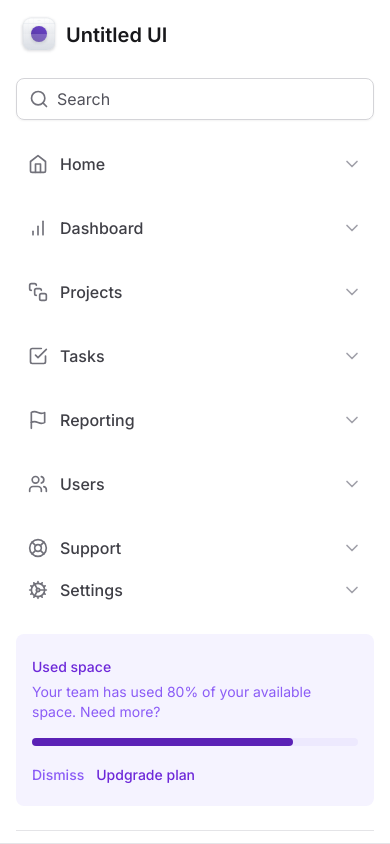
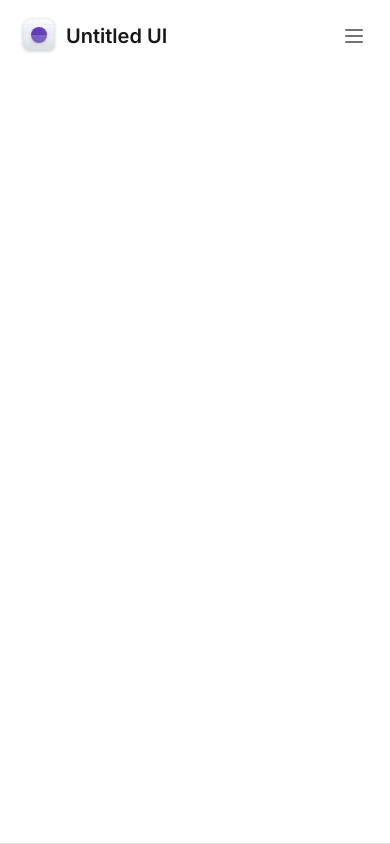
Before and after one commit to RenanFachin/RS_MasterizandoTailwindCSS, a Next.js app: page / in a window 390 px wide. Shown: the top 844 px of the page. Built offline with nearby package versions, Linux system fonts and the light colour scheme.

Commit message:
Aberta da sidebar utilizando radix-ui/react-collapsible para melhor acessibilidade

```diff
--- a/package.json
+++ b/package.json
@@ -10,6 +10,7 @@
   },
   "dependencies": {
     "@formkit/auto-animate": "^0.7.0",
+    "@radix-ui/react-collapsible": "^1.0.3",
     "@radix-ui/react-select": "^1.2.2",
     "@radix-ui/react-tabs": "^1.0.4",
     "@types/node": "20.5.0",
--- a/src/app/components/Sidebar/index.tsx
+++ b/src/app/components/Sidebar/index.tsx
@@ -1,3 +1,4 @@
+'use client'
 import { Logo } from './Logo'
 import {
   Home,
@@ -9,18 +10,34 @@
   Users,
   LifeBuoy,
   Cog,
+  Menu,
 } from 'lucide-react'
 
 import { NavItem } from './NavItem'
+import * as Collapsible from '@radix-ui/react-collapsible'
 import { UsedSpaceWidget } from './UsedSpaceWidget'
 import { Profile } from './Profile'
 import { Input } from '../Input'
+import { Button } from '../Button'
 
 export function Sidebar() {
   return (
-    <aside className="fixed bottom-0 left-0 right-0 top-0 z-20 flex flex-col gap-6 border-b border-zinc-200 bg-white p-4 lg:relative lg:right-auto lg:w-80 lg:border-r lg:px-5 lg:py-8">
+    <Collapsible.Root className="fixed left-0 right-0 top-0 z-20 flex h-screen flex-col gap-6 border-b border-zinc-200 bg-white p-4 data-[state=open]:bottom-0 lg:right-auto lg:w-80 lg:border-r lg:px-5 lg:py-8 lg:data-[state=closed]:bottom-0 ">
+      <div className="flex items-center justify-between">
         <Logo />
+        <Collapsible.Trigger asChild className="lg:hidden">
+          <Button variant="ghost">
+            <Menu className="h-6 w-6" />
+          </Button>
+        </Collapsible.Trigger>
+      </div>
 
+      {/* ForceMount faz com que o conteúdo já venha "montado" */}
+      {/* Collapsible possui data attributes para verificar se está fechado ou aberto */}
+      <Collapsible.Content
+        forceMount
+        className="flex flex-1 flex-col gap-2 data-[state=closed]:hidden lg:data-[state=closed]:flex"
+      >
         <Input.Root>
           <Input.Prefix>
             <Search className="h-5 w-5 text-zinc-500" />
@@ -48,6 +65,7 @@
 
           <Profile />
         </div>
-    </aside>
+      </Collapsible.Content>
+    </Collapsible.Root>
   )
 }
--- a/src/app/layout.tsx
+++ b/src/app/layout.tsx
@@ -23,7 +23,9 @@
           <div className="grid min-h-screen grid-cols-app">
             <Sidebar />
 
-            <main className="px-8 pb-12 pt-8">{children}</main>
+            <main className="px-4 pb-12 pt-24 lg:col-start-2 lg:px-8 lg:pt-8">
+              {children}
+            </main>
           </div>
         </FileStatusProvider>
       </body>
```
Also changed, not shown: 1 other file (tests, documents, lock files or other folders). Lines whose indentation alone changed are shown as unchanged.
